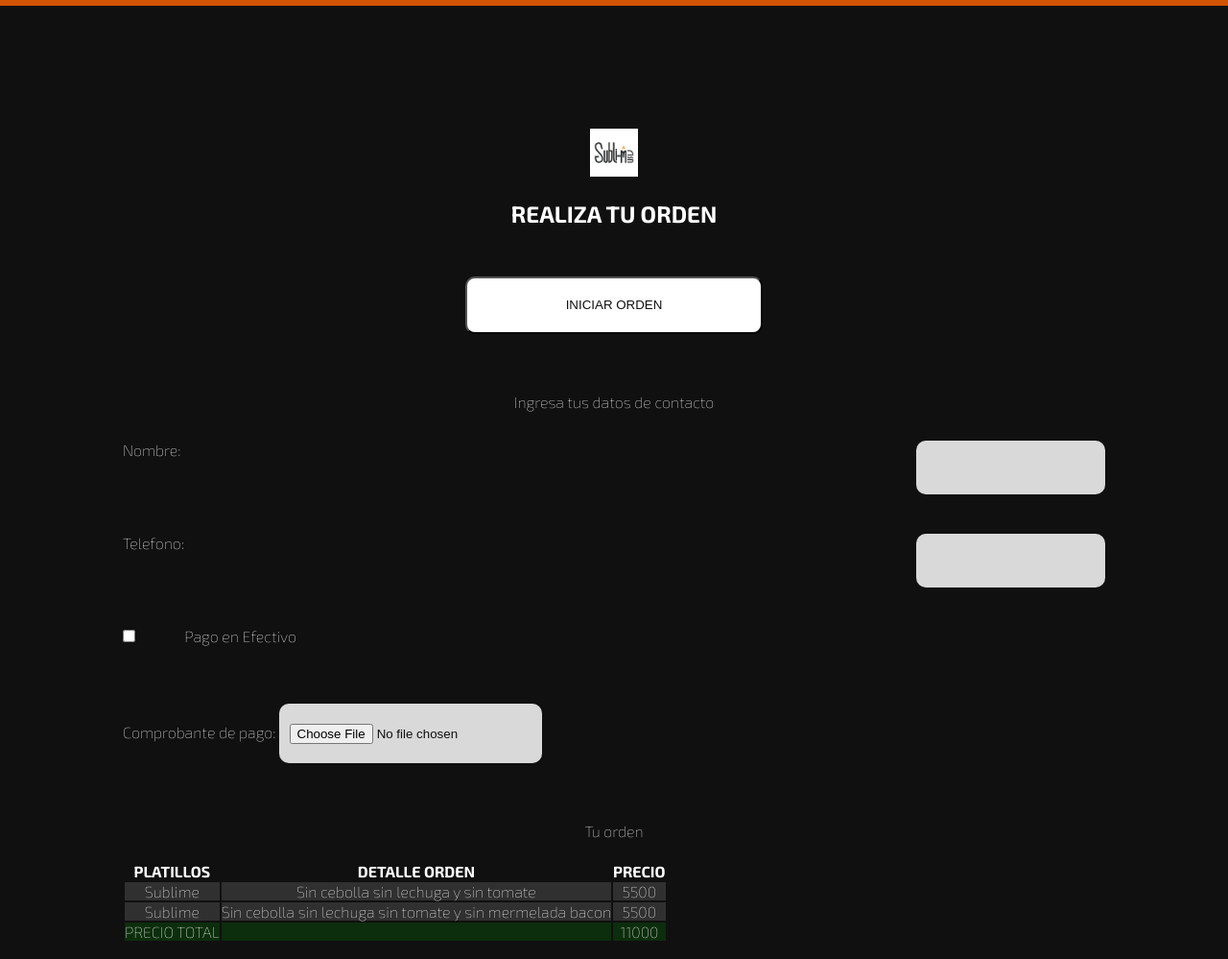
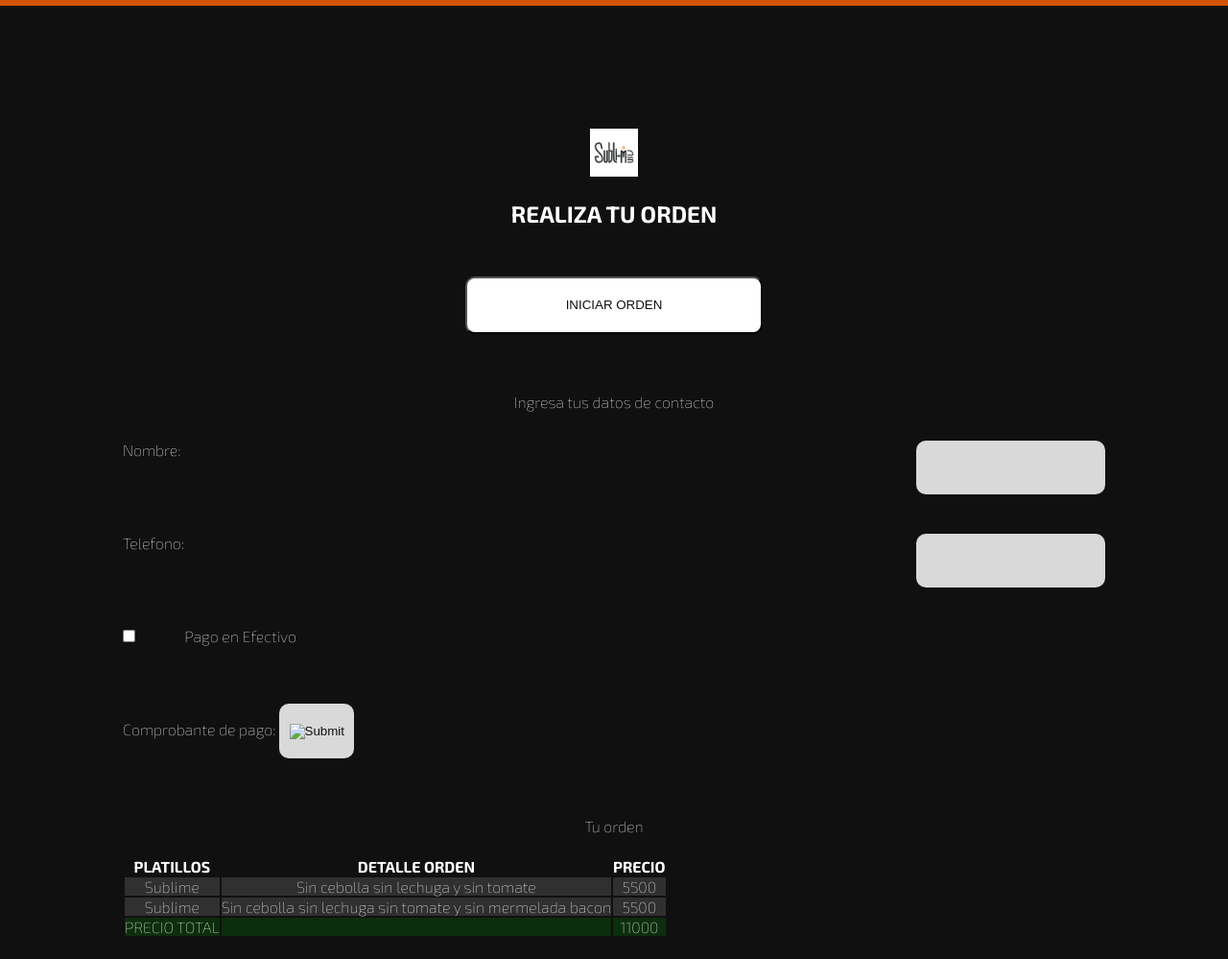
Before and after one commit to edwinSolorzanoC/Sublime, a website: page odenes.html in a window 1280 px wide. Shown: the part 98-1097 px from the top of the page at 96% size. Drawn offline with Linux system fonts and the light colour scheme; some packages are replaced by stand-ins of ours; a script that the page names is missing.

Commit message:
Add files via upload

```diff
--- a/odenes.html
+++ b/odenes.html
@@ -53,7 +53,7 @@
                     </div>
                     <div class="sinpe">
                         <label for="sinpe">Comprobante de pago:</label>
-                        <input type="file" name="sinpe" id="">
+                        <input type="image" name="sinpe" id="">
                     </div>
                 </div>
                 <div class="orden">
```
